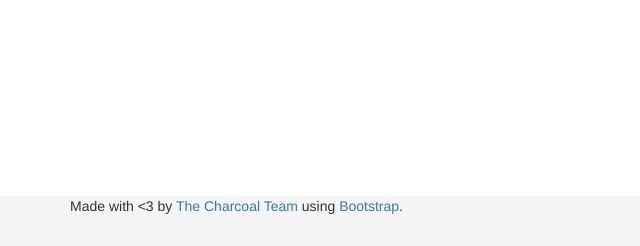
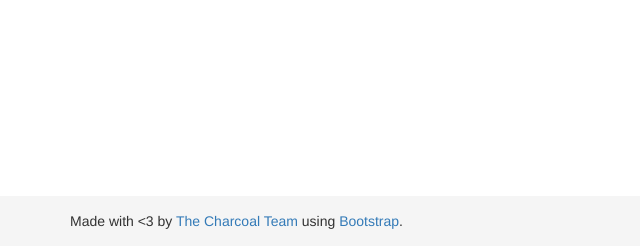
Before and after one commit to Charcoal-SE/blaze, a PHP site: page / in a window 1280 px wide. Shown: the part 554-800 px from the top of the page, without its empty margins (0-640 px from the left). Run offline with PHP 8.4, Linux system fonts and the light colour scheme; some libraries are stand-ins or nearby versions.

Commit message:
center it a bit better

```diff
--- a/index.php
+++ b/index.php
@@ -83,7 +83,7 @@
   </div></div>
 
     <div id="footer">
-      <div class="container" style="color:rgba(0,0,0,0.8)">
+      <div class="container" style="padding-top:15px; color:rgba(0,0,0,0.8)">
         <span>Made with &lt;3 by <a href='http://chat.stackexchange.com/rooms/11540/charcoal-hq' target='_blank'>The Charcoal Team</a> using <a href='http://getbootstrap.com/' tagert='_blank'>Bootstrap</a></span>.
       </div>
     </div>
```
